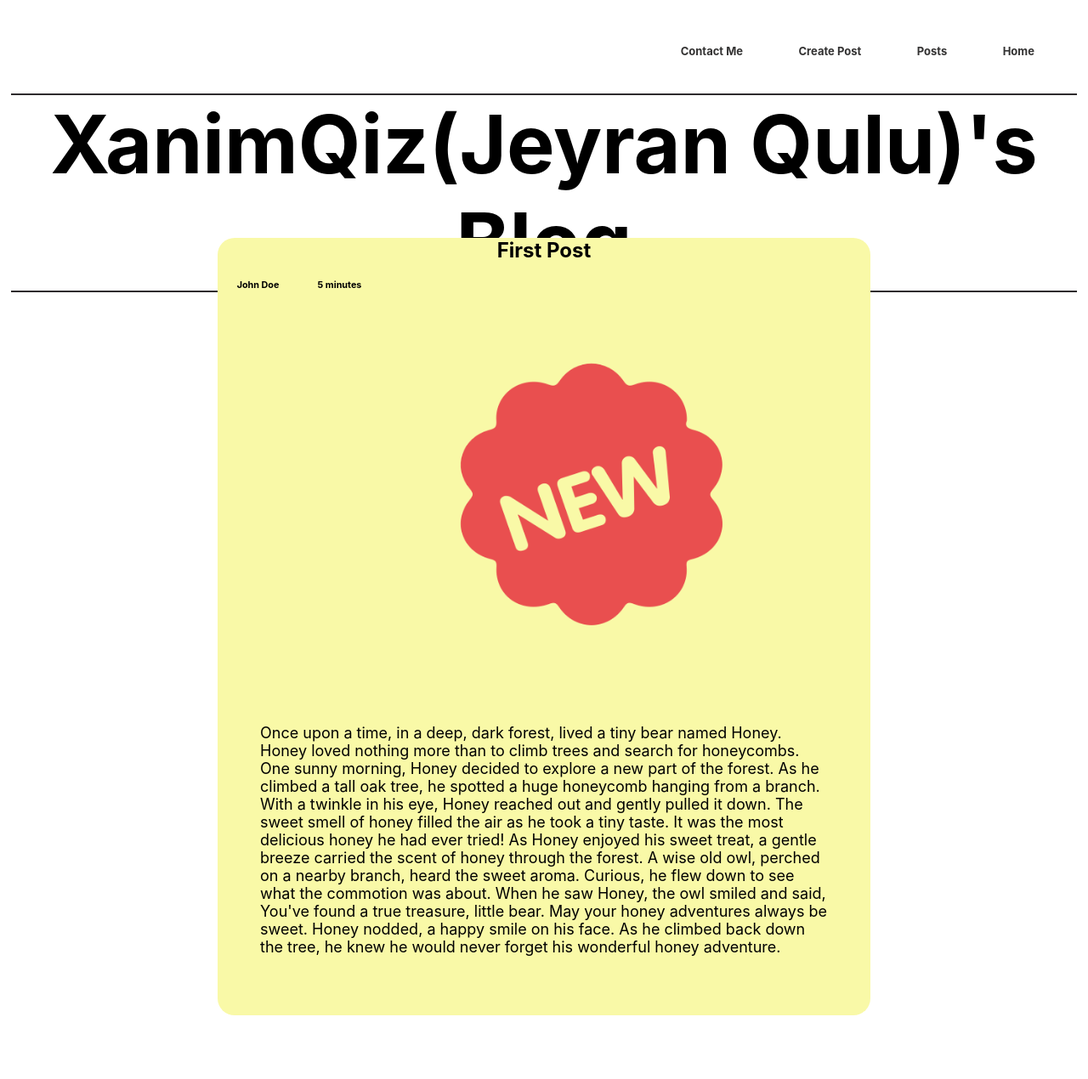
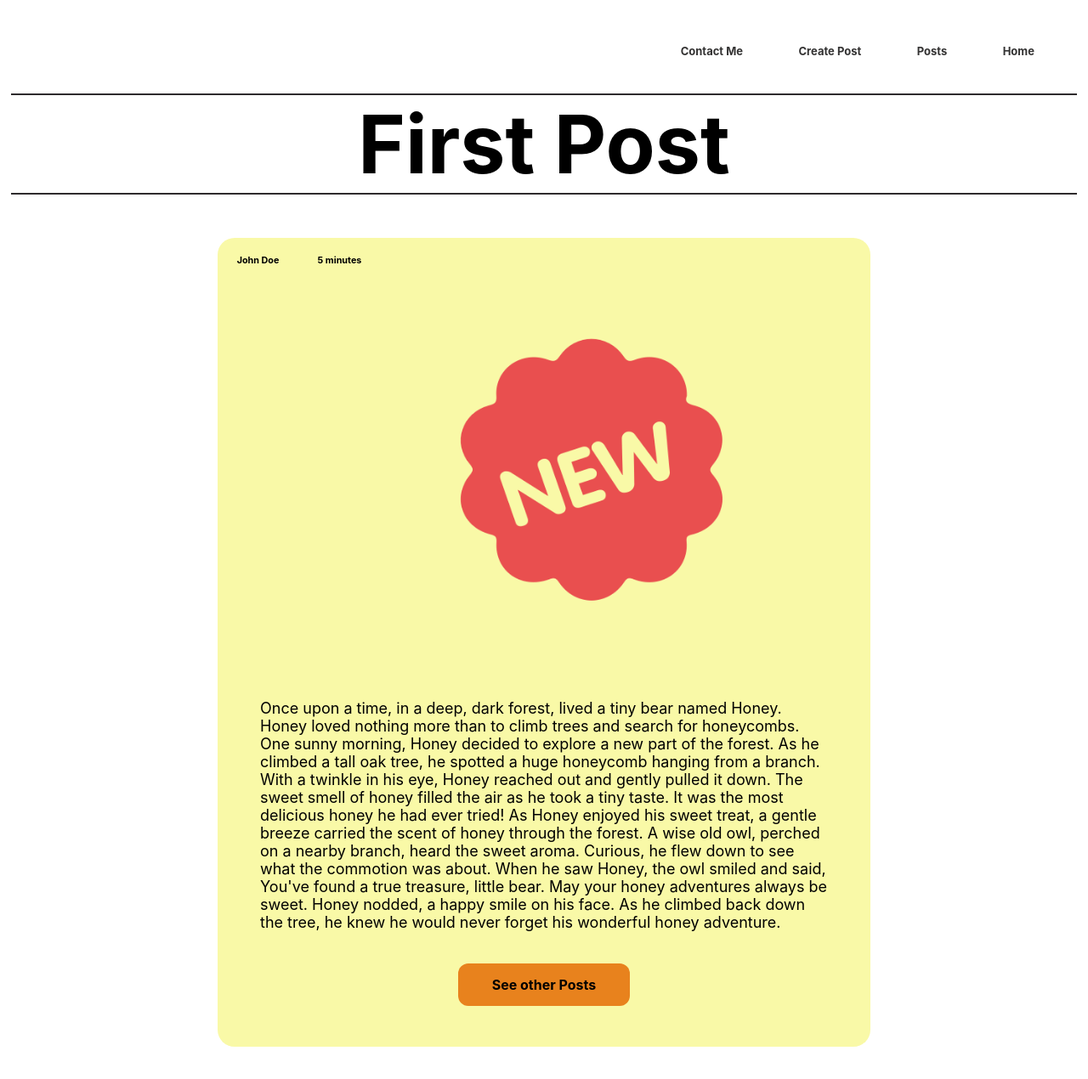
Before and after one commit to zahraRostami1999/blog-app, a React (Create React App) app: page /Post/1 in a window 1280 px wide. Shown: the top 1270 px of the page at 85% size. Built offline with nearby package versions, Linux system fonts and the light colour scheme; data requests are answered from the project's data file.

Commit message:
edit PostPage: import link and add div for back posts list

```diff
--- a/src/pages/postPage/PostPage.jsx
+++ b/src/pages/postPage/PostPage.jsx
@@ -7,6 +7,7 @@ import { useEffect } from "react";
 import { useState } from "react";
 import { Fragment } from "react";
 import Spinner from "../../Components/spinner/Spinner";
+import { Link } from "react-router-dom";
 
 function PostPage() {
   const params = useParams();
@@ -29,13 +30,12 @@ function PostPage() {
 
   return (
     <>
-      <Header blogTitle="XanimQiz(Jeyran Qulu)'s Blog" />
+      <Header blogTitle={post.title} />
       {isLoading ? (
         <Spinner />
       ) : (
         <div className={styled.postContainer}>
           <div className={styled.postSection}>
-            <h2>{post.title}</h2>
             <div className={styled.postTitle}>
               <h5>{post.author}</h5>
               <h5>{post.readingTime}</h5>
@@ -46,6 +46,9 @@ function PostPage() {
             <div className={styled.postContent}>
               <p>{post.content}</p>
             </div>
+            <div className={styled.backList}>
+              <Link to="/Posts">See other Posts</Link>
+            </div>
           </div>
         </div>
       )}
```
